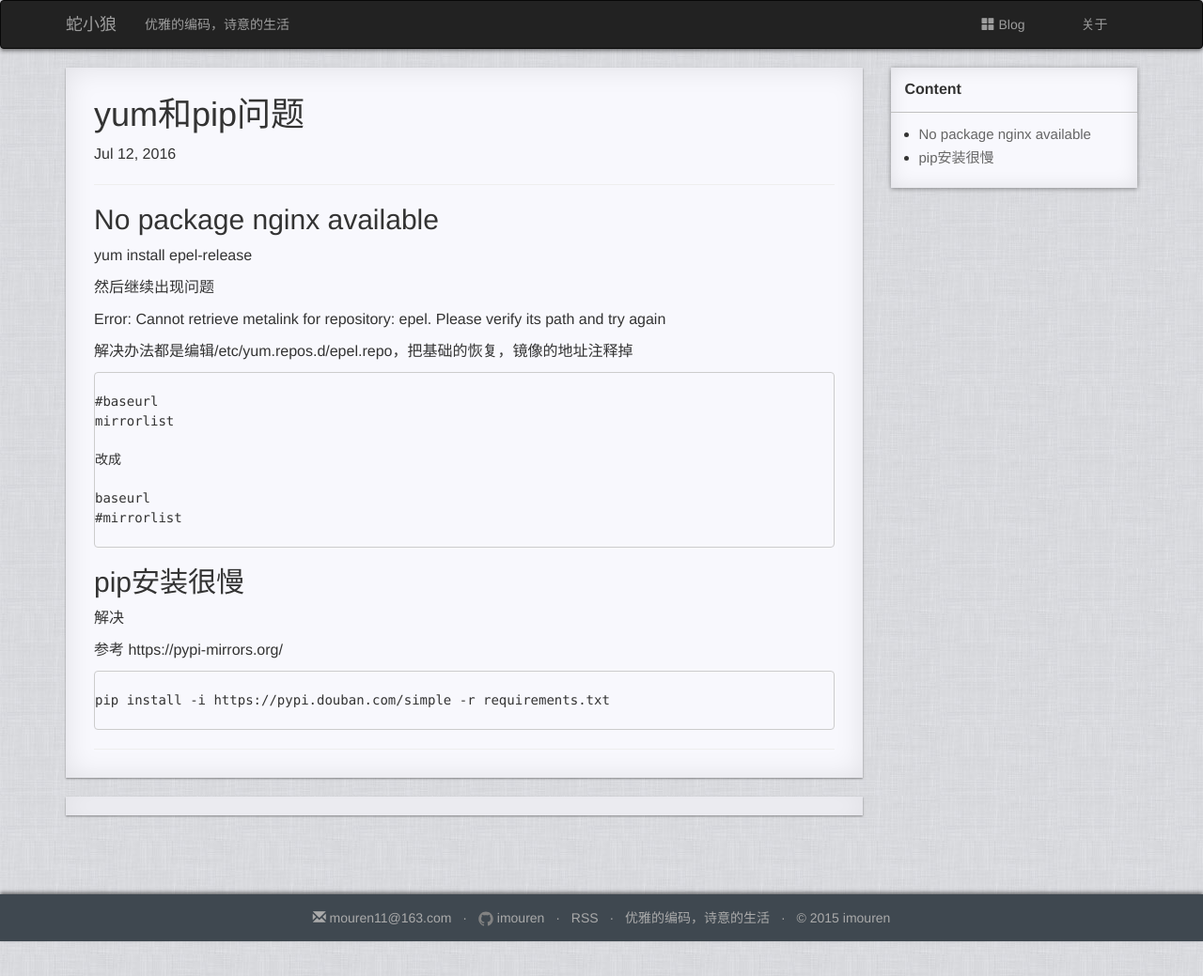
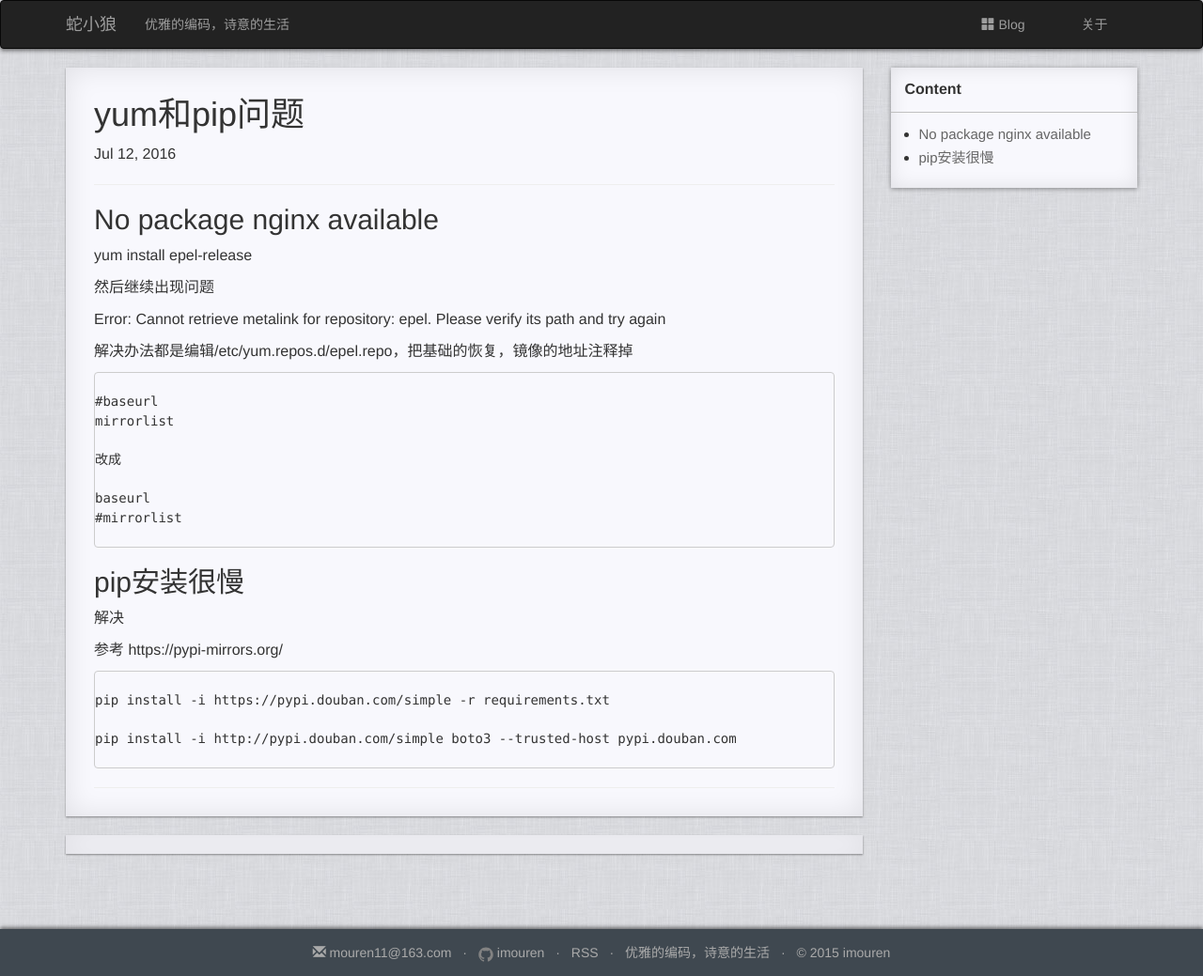
Before and after one commit to imouren/imouren.github.io, a Jekyll site: the page built from _posts/2016-07-12-yum_pip.md, in a window 1280 px wide. Shown: the whole page at 94% size. Built offline with Jekyll 4.4.1, drawn with Linux system fonts in a browser that asks for light colours; nearby versions of some CDN libraries; comment, search, counter and statistics services are not loaded; a style sheet for code colours, icons or effects is not loaded; before the commit the page ends 1002 px from its top, so only the background shows below that.

Commit message:
add more about pip

````diff
--- a/_posts/2016-07-12-yum_pip.md
+++ b/_posts/2016-07-12-yum_pip.md
@@ -42,4 +42,6 @@ baseurl
 
 pip install -i https://pypi.douban.com/simple -r requirements.txt
 
+pip install -i http://pypi.douban.com/simple boto3 --trusted-host pypi.douban.com
+
 ```
````
